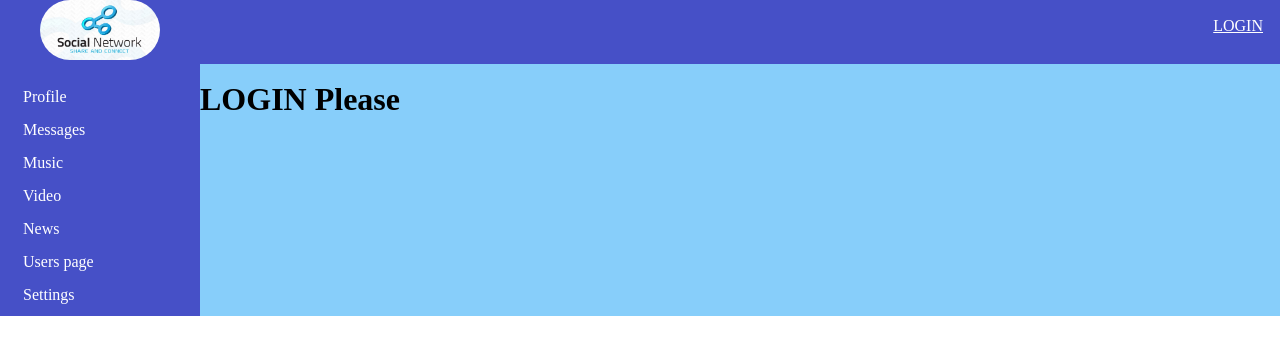
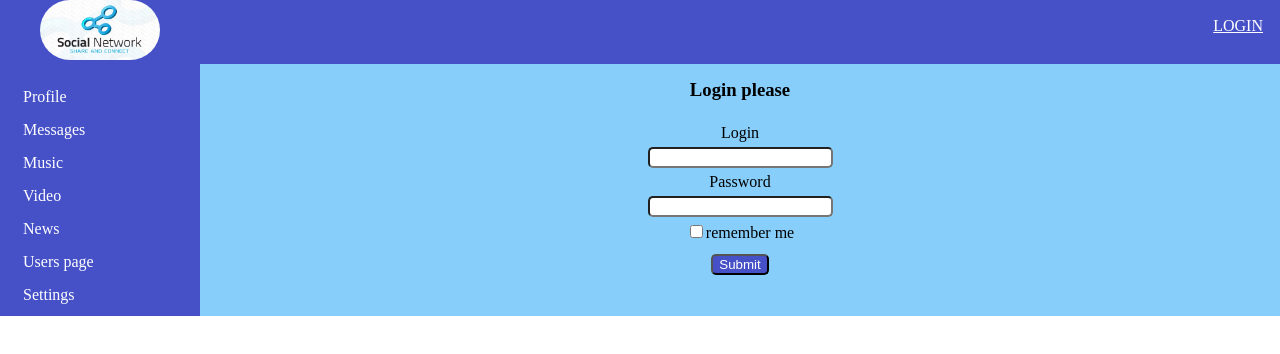
Before and after one commit to tsekh11/tsekh11, a React (Create React App) app: page /login in a window 1280 px wide. Shown: the top 354 px of the page. Built offline with nearby package versions, Linux system fonts and the light colour scheme; no server answers; a web font is replaced by a local one.

Commit message:
+ Login Form with validation

```diff
--- a/package.json
+++ b/package.json
@@ -7,13 +7,15 @@
     "@testing-library/react": "^9.5.0",
     "@testing-library/user-event": "^7.2.1",
     "axios": "^0.19.2",
+    "formik": "^2.2.9",
     "react": "^16.13.1",
     "react-dom": "^16.13.1",
     "react-redux": "^7.2.0",
     "react-router-dom": "^5.1.2",
     "react-scripts": "3.4.1",
     "redux": "^4.0.5",
-    "redux-thunk": "^2.3.0"
+    "redux-thunk": "^2.3.0",
+    "yup": "^0.32.9"
   },
   "scripts": {
     "start": "react-scripts start",
--- a/src/components/Login/Login.jsx
+++ b/src/components/Login/Login.jsx
@@ -1,7 +1,56 @@
 import React from 'react';
+import { Formik, Field, Form, ErrorMessage } from 'formik';
+import * as Yup from 'yup';
+import s from './Login.module.css'
 
-const Login = () => {
-    return <h1>LOGIN Please</h1>
-}
+const LoginForm = () => {
+    return (
+        <Formik
+            initialValues={{ login: '', password: '', checked: [] }}
+            validationSchema={Yup.object({
+                login: Yup.string()
+                    .min(4, 'Must be 4 characters or more')
+                    .max(15, 'Must be 15 characters or less')
+                    .required('Required'),
+                password: Yup.string()
+                    .min(4, 'Must be 4 characters or more')
+                    .max(20, 'Must be 20 characters or less')
+                    .required('Required'),
+            })}
+            onSubmit={(values, { setSubmitting }) => {
+                setTimeout(() => {
+                    alert(JSON.stringify(values, null, 2));
+                    setSubmitting(false);
+                }, 400);
+            }}
+        >
+            <Form className={s.form_wrapper} >
+                <label htmlFor="login" className={s.label} >Login</label>
+                <Field name="login" type="text" className={s.inputStyle} />
+                <span className={s.errorStyle}>
+                    <ErrorMessage name="login" />
+                </span>
+
+                <label htmlFor="password" className={s.label} >Password</label>
+                <Field name="password" type="text" className={s.inputStyle} />
+                <span className={s.errorStyle}>
+                     <ErrorMessage name="password" />
+                </span>
+
+                <label className={s.label} >
+                <Field type="checkbox" name="checked" value="Yes" />
+                remember me
+                </label>
+
+                <button type="submit" className={s.button}>Submit</button>
+            </Form>
+        </Formik>
+    );
+};
+
+const Login = () => <div className={s.wrapper}>
+    <h3>Login please</h3>
+    <LoginForm />
+</div>
 
 export default Login
--- /dev/null
+++ b/src/components/Login/Login.module.css
@@ -0,0 +1,30 @@
+.wrapper {
+    display: flex;
+    flex-direction: column;
+    align-items: center;
+}
+
+.form_wrapper {
+    display: flex;
+    flex-direction: column;
+    align-items: center;
+}
+
+.errorStyle {
+    color: darkred;
+}
+
+.inputStyle {
+    border-radius: 5px;
+}
+
+.button {
+    margin: 7px;
+    border-radius: 5px;
+    background-color: #4650c7;
+    color: white;
+}
+
+.label {
+    margin: 5px;
+}
```
Also changed, not shown: 1 other file (tests, documents, lock files or other folders).
